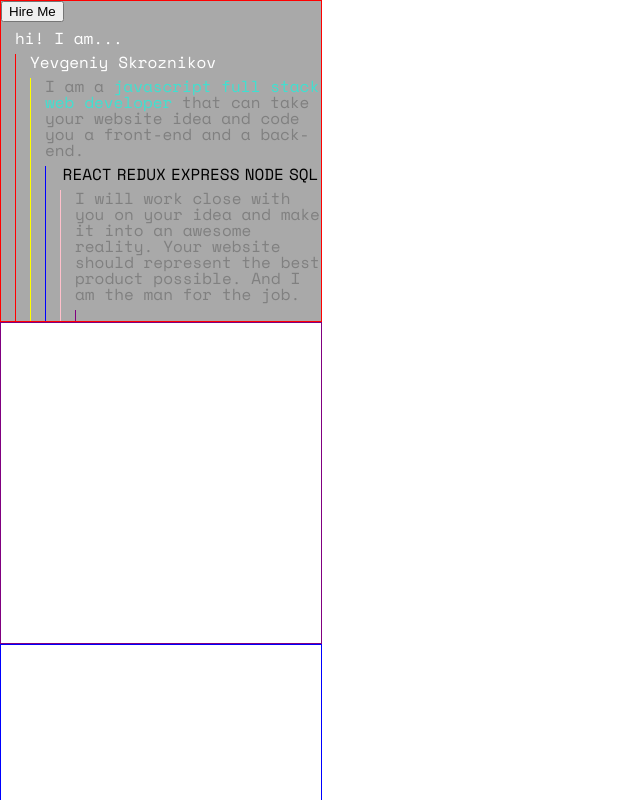
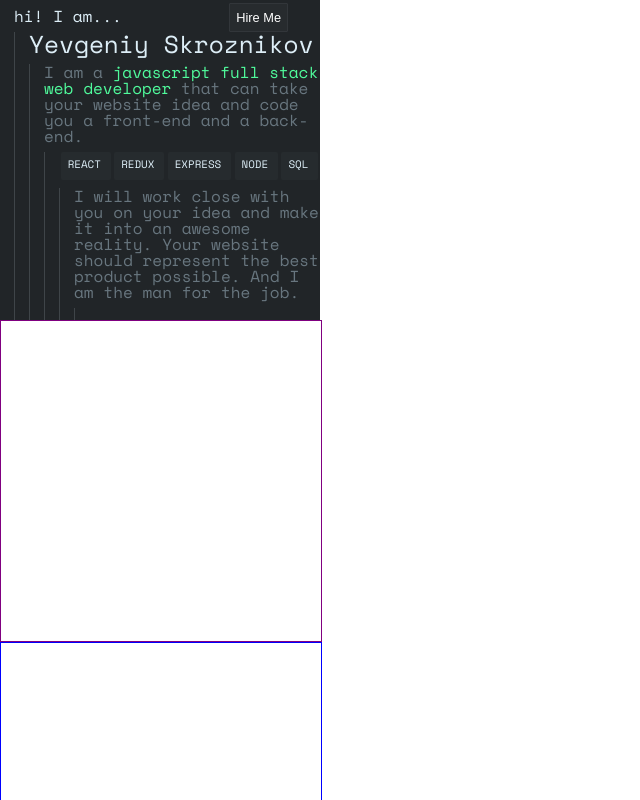
Before and after one commit to yevskro/portfolio, a React (Create React App) app in the folder client/: page / in a window 1280 px wide. Shown: the top 800 px of the page, without its empty margins (0-640 px from the left). Built offline with nearby package versions, Linux system fonts and the light colour scheme.

Commit message:
added color styles and header hire me button

```diff
--- a/client/src/App.js
+++ b/client/src/App.js
@@ -5,39 +5,39 @@ import './styles/App.css'
 
 const App = () => <React.Fragment>
                     <div className="hdr bg-drkgry">
-                        <div className="nav"><button>Hire Me</button></div>
+                        <button className="hdr-btn flt-rgt wht">Hire Me</button>
                         <div className="intro-cntnr">
-                            <div className="intro-msg wht">
+                            <h4 className="intro-msg off-wht">
                                 hi! I am...
-                            </div>
+                            </h4>
                             <div className="intro-cntnr">
-                                <span className="intro-msg big wht">
+                                <h1 className="intro-msg off-wht">
                                     Yevgeniy Skroznikov
-                                </span>
+                                </h1>
                                 <div className="intro-cntnr">
-                                    <span className="intro-msg gry">
+                                    <h4 className="intro-msg gry">
                                         I am a
                                         <span className="neon">
                                             &nbsp;javascript full stack web developer&nbsp;
                                         </span>
                                         that can take your website idea
                                         and code you a front-end and a back-end.
-                                    </span>
+                                    </h4>
                                     <div className="intro-cntnr">
                                         <ul className="intro-lst">
-                                            <li className="intro-lst-itm">REACT</li>
-                                            <li className="intro-lst-itm">REDUX</li>
-                                            <li className="intro-lst-itm">EXPRESS</li>
-                                            <li className="intro-lst-itm">NODE</li>
-                                            <li className="intro-lst-itm">SQL</li>
+                                            <li className="intro-lst-itm off-wht">REACT</li>
+                                            <li className="intro-lst-itm off-wht">REDUX</li>
+                                            <li className="intro-lst-itm off-wht">EXPRESS</li>
+                                            <li className="intro-lst-itm off-wht">NODE</li>
+                                            <li className="intro-lst-itm off-wht">SQL</li>
                                         </ul>
                                         <div className="intro-cntnr">
-                                            <span className="intro-msg gry">
+                                            <h4 className="intro-msg gry">
                                                 I will work close with you on your idea
                                                 and make it into an awesome reality. Your
                                                 website should represent the best product
                                                 possible. And I am the man for the job.
-                                            </span>
+                                            </h4>
                                             <div className="intro-cntnr"/>
                                         </div>
                                     </div>
--- a/client/src/styles/App.css
+++ b/client/src/styles/App.css
@@ -1,9 +1,28 @@
+
+h1 {
+    font-size: 153%;
+}
+
+h4 {
+    font-size: 100%;
+}
 
 .hdr {
     width: 320px;
     height: 320px;
-    border: 1px solid red;
     overflow: hidden;
+    font-family: 'Space Mono', monospace;
+}
+
+.hdr-btn {
+    border: 1px solid RGB(50,54,58);
+    border-radius: 1px;
+    background-color: RGB(39,43,46);
+    margin-right: 10%;
+    height: 29px;
+    font-size: 80%;
+    margin-top: 3px;
+    text-align: center;
 }
 
 .bdy {
@@ -18,47 +37,54 @@
     border: 1px solid blue;
 }
 
+.flt-rgt {
+    float: right;
+}
+
 .bg-drkgry {
-    background-color: darkgray;
+    background-color: RGB(33,37,40);
+}
+
+.off-wht {
+    color: RGB(221, 238, 247);
 }
 
 .wht {
-    color: white;
+    color: RGB(255, 255, 255);
 }
-
 .gry {
-    color: grey;
+    color: RGB(104, 118, 127);
 }
 
 .neon {
-    color: turquoise;
+    color: RGB(80, 251, 156);
 }
+
 
 .intro-cntnr {
     padding-left: 14px;
     margin-top: 8px;
     height: 100%;
-    font-family: 'Space Mono', monospace;
 }
 
 .intro-cntnr .intro-cntnr {
-    border-left: 1px solid red;
+    border-left: 1px solid RGB(63, 69, 73);;
 }
 
 .intro-cntnr .intro-cntnr .intro-cntnr {
-    border-color: yellow;
+
 }
 
 .intro-cntnr .intro-cntnr .intro-cntnr .intro-cntnr {
-    border-color: blue;
+
 }
 
 .intro-cntnr .intro-cntnr .intro-cntnr .intro-cntnr .intro-cntnr {
-    border-color: pink;
+
 }
 
 .intro-cntnr .intro-cntnr .intro-cntnr .intro-cntnr .intro-cntnr .intro-cntnr {
-    border-color: purple;
+
 }
 
 .intro-lst {
@@ -67,5 +93,8 @@
 }
 
 .intro-lst-itm {
-    display: inline-block;
+    background-color: RGB(38, 43, 46);
+    font-size: 68%;
+    padding: 7px 10px 10px 7px;
+    border-radius: 2px;
 }
--- a/webpack.config.js
+++ b/webpack.config.js
@@ -23,10 +23,6 @@ module.exports = {
       {
         test: /\.(jpg)$/i,
         loader: "url-loader"
-      },
-      {
-        test: /\.ttf$/,
-        loader: 'url-loader'
       }
     ]
   },
```
